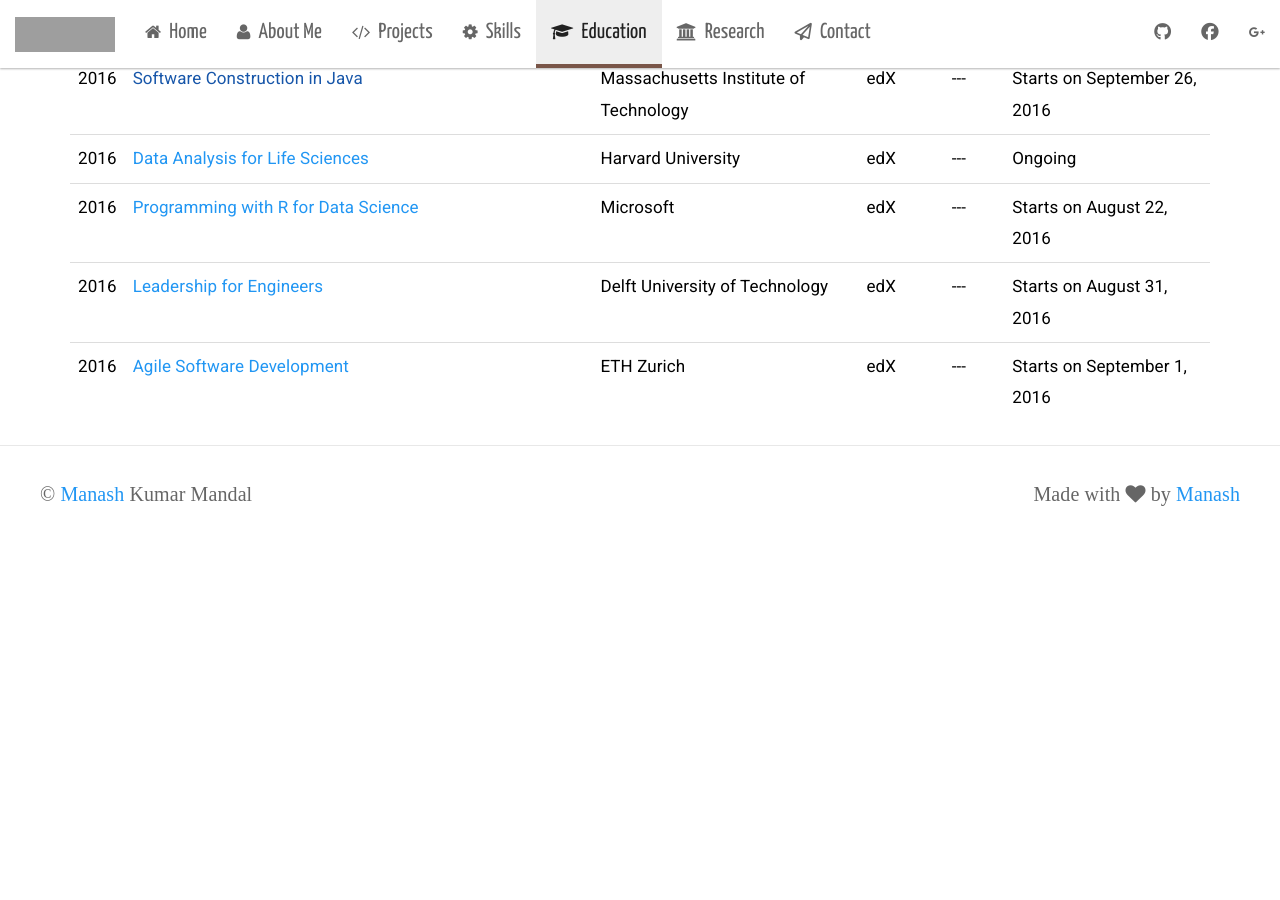
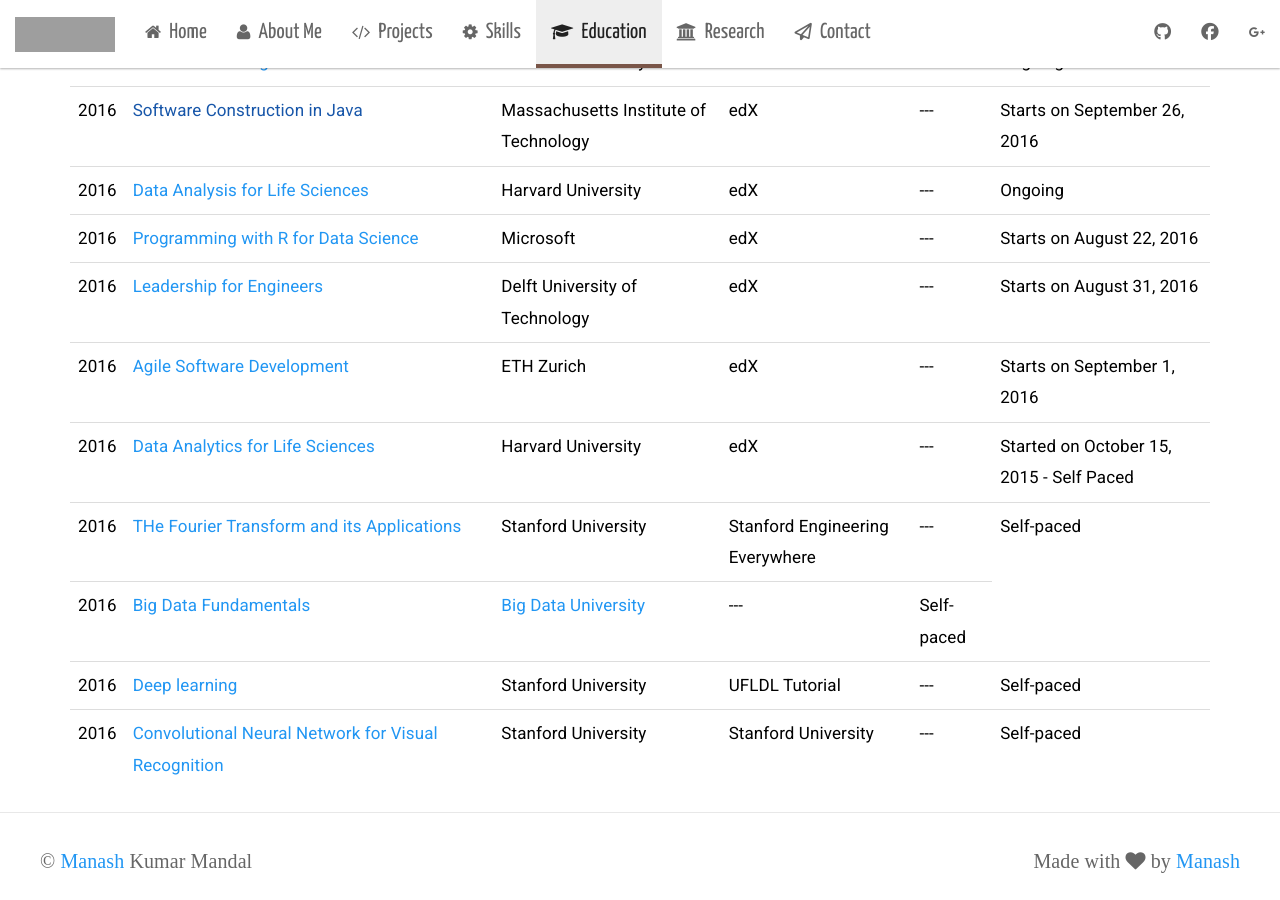
Before and after one commit to manashmandal/manashmandal.github.io, a Jekyll site: the page built from education.html, in a window 1280 px wide and 900 px high, scrolled down 1145 px. Built offline with Jekyll 4.4.1, drawn with Linux system fonts in a browser that asks for light colours; nearby versions of some CDN libraries; some web fonts are replaced; before the commit the page ends 1678 px from its top, so only the background shows below that; grey boxes are pictures that could not be loaded.

Commit message:
added a bunch of courses

```diff
--- a/education.html
+++ b/education.html
@@ -168,6 +168,50 @@
             <td>Starts on September 1, 2016</td>
         </tr>
 
+        <tr>
+            <td>2016</td>
+            <td><a href="https://courses.edx.org/courses/course-v1:HarvardX+PH525.1x+2T2016/b60b30a885934cd5971b6fc620a41657/" target="_blank">Data Analytics for Life Sciences</a> </td>
+            <td>Harvard University</td>
+            <td>edX</td>
+            <td> --- </td>
+            <td>Started on October 15, 2015 - Self Paced</td>
+        </tr>
+
+        <tr>
+            <td>2016</td>
+            <td><a href="https://see.stanford.edu/Course/EE261" target="_blank">THe Fourier Transform and its Applications</a> </td>
+            <td>Stanford University</td>
+            <td>Stanford Engineering Everywhere</td>
+            <td> --- </td>
+            <td> Self-paced </td>
+        </tr>
+
+        <tr>
+            <td>2016</td>
+            <td><a href="https://bigdatauniversity.com/learn/big-data/" target="_blank">Big Data Fundamentals</a> </td>
+            <td><a href="https://bigdatauniversity.com" target="_blank">Big Data University</a> </td>
+            <td> --- </td>
+            <td>Self-paced</td>
+        </tr>
+
+        <tr>
+            <td>2016</td>
+            <td><a href="http://deeplearning.stanford.edu/tutorial/" target="_blank">Deep learning</a> </td>
+            <td>Stanford University</td>
+            <td>UFLDL Tutorial</td>
+            <td> --- </td>
+            <td>Self-paced</td>
+        </tr>
+
+        <tr>
+            <td>2016</td>
+            <td><a href="http://cs231n.stanford.edu/" target="_blank">Convolutional Neural Network for Visual Recognition</a> </td>
+            <td>Stanford University</td>
+            <td>Stanford University</td>
+            <td> --- </td>
+            <td>Self-paced</td>
+        </tr>
+
     </table>
 
 </div>
```
